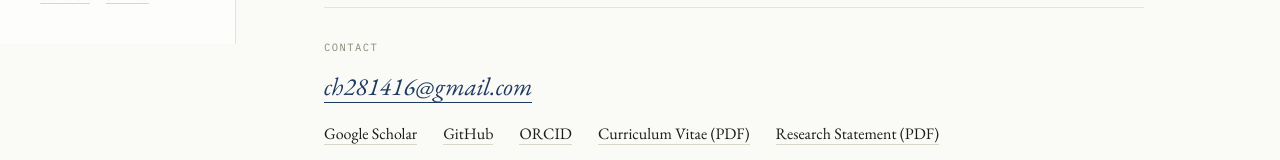
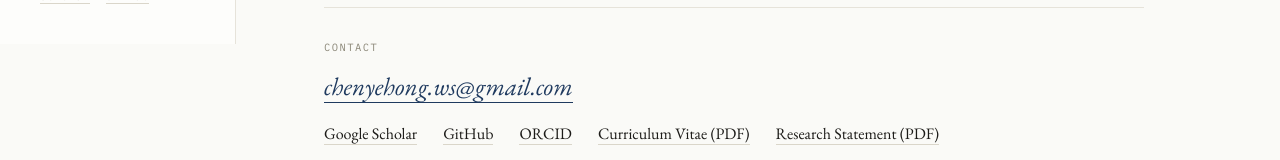
Before and after one commit to Hchenye0503/Hchenye0503.github.io, a plain HTML site: page index.html in a window 1280 px wide. Shown: the part 756-916 px from the top of the page. Drawn offline with nearby package versions, Linux system fonts and the light colour scheme.

Commit message:
Update contact email to chenyehong.ws@gmail.com
Co-Authored-By: Claude Fable 5 <noreply@anthropic.com>

```diff
--- a/index.html
+++ b/index.html
@@ -63,7 +63,7 @@
 
         <div class="home-contact">
           <div class="label">Contact</div>
-          <a class="contact-email" href="mailto:ch281416@gmail.com">ch281416@gmail.com</a>
+          <a class="contact-email" href="mailto:chenyehong.ws@gmail.com">chenyehong.ws@gmail.com</a>
           <div class="contact-links">
             <a class="link-plain" href="https://scholar.google.com" target="_blank" rel="noopener">Google Scholar</a>
             <a class="link-plain" href="https://github.com/Hchenye0503" target="_blank" rel="noopener">GitHub</a>
```
